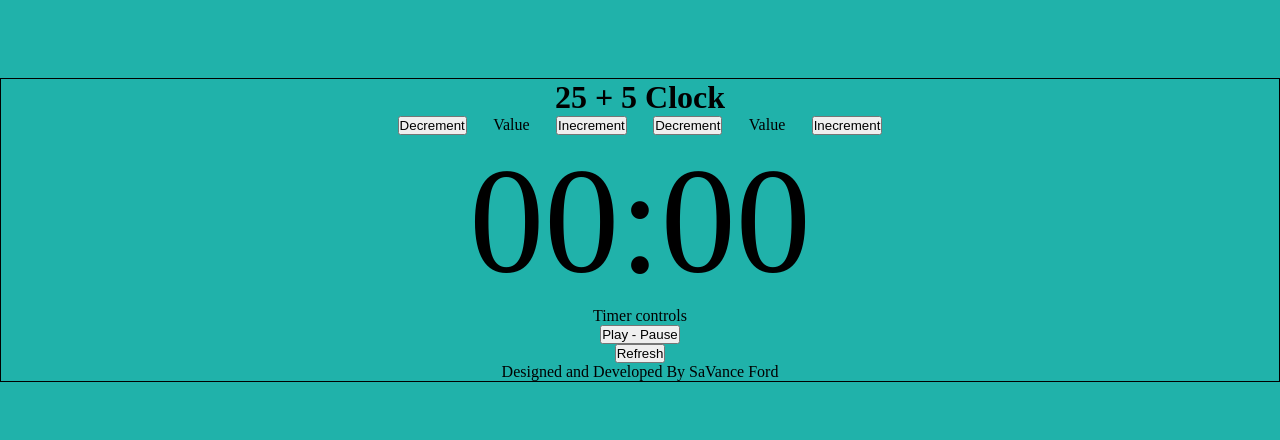
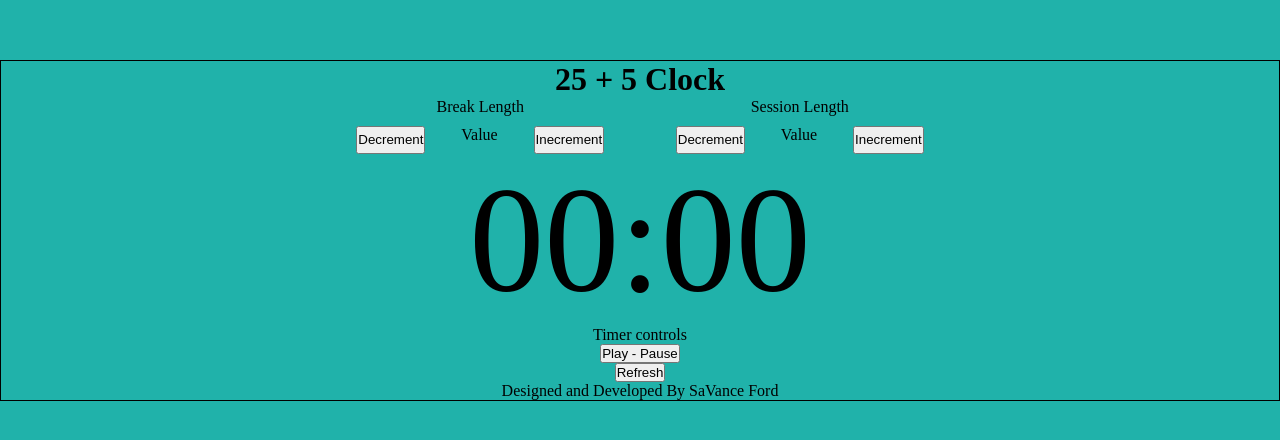
Before and after one commit to SaVanceX/25-5-clock, a React (Create React App) app: page / in a window 1280 px wide. Shown: the part 170-610 px from the top of the page. Built offline with nearby package versions, Linux system fonts and the light colour scheme.

Commit message:
Add break and session types for Length component. Update layout for Length component

```diff
--- a/src/App.js
+++ b/src/App.js
@@ -6,8 +6,8 @@ function App() {
       <div className="clock-container">
         <h1>25 + 5 Clock</h1>
         <div className="length-container">
-          <Length />
-          <Length />
+          <Length type="Break" />
+          <Length type="Session" />
         </div>
         <div className="timer">
           <p>00:00</p>
--- a/src/components/Length.js
+++ b/src/components/Length.js
@@ -1,9 +1,15 @@
-export default function Length() {
+export default function Length(props) {
+  const { type } = props;
   return (
     <>
-      <button>Decrement</button>
-      <p>Value</p>
-      <button>Inecrement</button>
+      <div className="dec-inc-container">
+        <p>{type} Length</p>
+        <div className="btns-container">
+          <button>Decrement</button>
+          <p>Value</p>
+          <button>Inecrement</button>
+        </div>
+      </div>
     </>
   );
 }
--- a/src/index.css
+++ b/src/index.css
@@ -26,10 +26,30 @@ h1 {
 
 .length-container {
   display: flex;
-  width: 40%;
+  width: 50%;
   justify-content: space-around;
 }
 
 .timer p {
   font-size: 150px;
 }
+
+.btns-container {
+  display: flex;
+}
+
+.dec-inc-container {
+  width: 100%;
+  display: flex;
+  flex-direction: column;
+  align-items: center;
+}
+.dec-inc-container p {
+  margin-bottom: 10px;
+}
+
+.btns-container {
+  width: 100%;
+  display: flex;
+  justify-content: space-evenly;
+}
```
